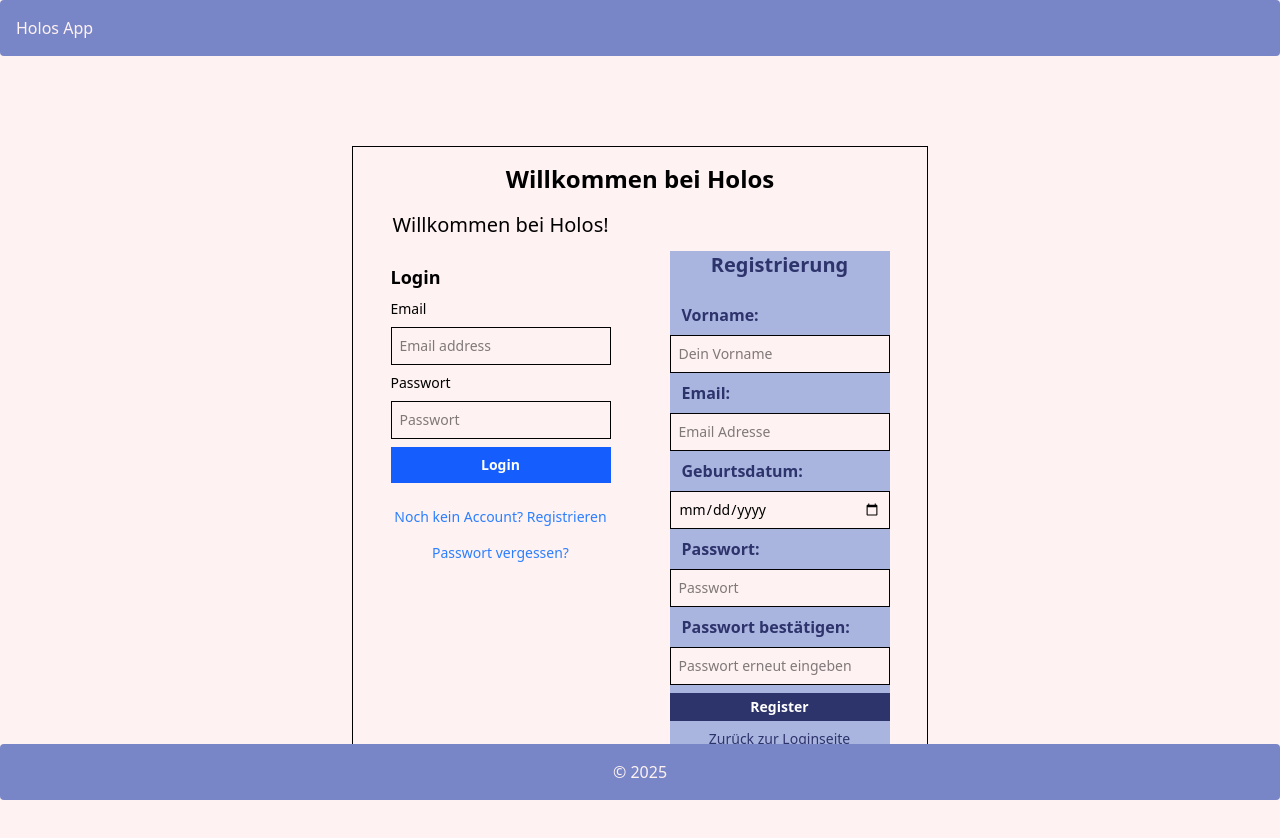
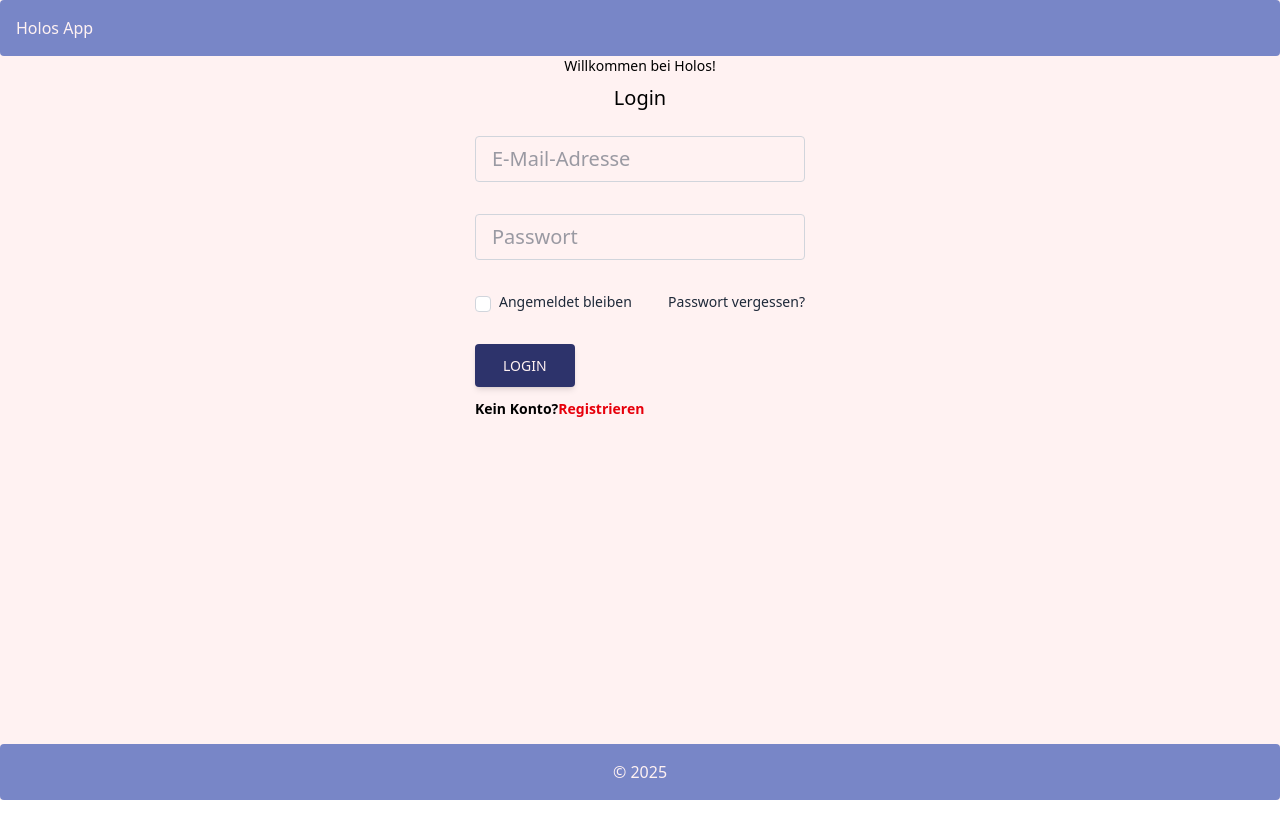
Before and after one commit to team-holos/holos-app, a React (Vite) app in the folder frontend/: page / in a window 1280 px wide. Shown: the top 838 px of the page. After the commit the page ends 800 px from the top, so only its background shows below. Built offline with nearby package versions, Linux system fonts and the light colour scheme.

Commit message:
solved merge conflicts

```diff
--- a/frontend/src/App.jsx
+++ b/frontend/src/App.jsx
@@ -8,15 +8,15 @@ import NutritionPage from "./pages/NutritionPage";
 import RelaxationPage from "./pages/RelaxationPage";
 import SettingsPage from "./pages/SettingsPage";
 import RegisterPage from "./pages/RegisterPage";
-import HomePage from "./pages/HomePage";
 import PWResetPage from "./pages/PWResetPage";
+import LoginPage from './pages/LoginPage';
 
 function App() {
   return (
     <BrowserRouter>
       <Layout>
         <Routes>
-          <Route path="/" element={<HomePage />} />
+          <Route path="/" element={<LoginPage />} />
           <Route path="/dashboard" element={<DashboardPage />} />
           <Route path="/fitness" element={<FitnessPage />} />
           <Route path="/mentalhealth" element={<MentalHealthPage />} />
--- /dev/null
+++ b/frontend/src/components/userContext.jsx
@@ -0,0 +1,54 @@
+import React, { createContext, useState } from 'react';
+
+export const UserContext = createContext();
+
+export const UserProvider = ({ children }) => {
+  const [user, setUser] = useState(null);
+
+  async function handleSubmit(event) {
+    event.preventDefault();
+
+    const emailValid = validateEmail(email);
+    const passwordValid = validatePassword(password);
+
+    if (!emailValid || !passwordValid) {
+      return;
+    }
+
+    try {
+      const response = await fetch(`${API_URL}/auth/login`, {
+        method: "POST",
+        headers: {
+          "Content-Type": "application/json",
+        },
+        body: JSON.stringify({ email, password }),
+      });
+
+      if (!response.ok) {
+        const error = await response.json();
+        console.error("Login error:", error);
+        if (error.message === "Email not registered") {
+          setEmailError("Email ist nicht registriert");
+        } else {
+          setErrorMessage(error.message);
+        }
+        return;
+      }
+
+      const data = await response.json();
+      console.log("Login successful:", data);
+      setSuccessMessage("Login erfolgreich");
+      setToken(data.token);
+      navigate("/dashboard");
+    } catch (error) {
+      console.error("Network error:", error);
+      setErrorMessage("Es gab ein Problem mit der Verbindung.");
+    }
+  }
+
+  return (
+    <UserContext.Provider value={{ user, setUser }}>
+      {children}
+    </UserContext.Provider>
+  );
+};
--- a/frontend/src/pages/DashboardPage.jsx
+++ b/frontend/src/pages/DashboardPage.jsx
@@ -1,5 +1,6 @@
-import React, { useState, useEffect } from 'react';
-import { useNavigate } from "react-router-dom";
+import React, { useState, useEffect, useContext } from 'react';
+import { useNavigate, } from "react-router-dom";
+import { UserContext } from "../components/UserContext";
 import WaterTracker from "../components/WaterTracker";
 import SleepTracker from '../components/SleepTracker';
 import StepsTracker from "../components/StepsTracker";
--- a/frontend/src/pages/HomePage.jsx
+++ /dev/null
@@ -1,25 +0,0 @@
-import LoginPage from "./LoginPage";
-import RegisterPage from "./RegisterPage";
-import Users from "../components/Users";
-import useAuthStore from "../components/store/authstore";
-
-function HomePage() {
-  const { isLoggedIn } = useAuthStore();
-  return (
-    <div className="flex items-center justify-center h-screen">
-      <div className="border p-4 w-xl">
-        <div className="text-center">
-          <h1 className="text-2xl font-bold mb-4">
-            Willkommen bei Holos
-          </h1>
-        </div>
-        <div className="flex gap-4 justify-between">
-          {isLoggedIn() ? <Users /> : <LoginPage />}
-          <RegisterPage />
-        </div>
-      </div>
-    </div>
-  );
-}
-
-export default HomePage;
--- a/frontend/src/pages/LoginPage.jsx
+++ b/frontend/src/pages/LoginPage.jsx
@@ -1,23 +1,30 @@
-import { useState } from "react";
+import { useState, useContext, useEffect } from "react";
+import { Link, Navigate, useNavigate } from "react-router-dom";
 import useAuthStore from "../components/store/authstore";
-import { Link } from "react-router-dom";
 
 const API_URL = import.meta.env.VITE_API_URL.endsWith("/")
   ? import.meta.env.VITE_API_URL.slice(0, -1)
   : import.meta.env.VITE_API_URL;
 
 function LoginPage() {
+  const navigate = useNavigate();
   const [successMessage, setSuccessMessage] = useState(null);
   const [errorMessage, setErrorMessage] = useState(null);
   const { setToken, isLoggedIn, clearToken } = useAuthStore();
+  const [emailError, setEmailError] = useState(null);
+  const [passwordError, setPasswordError] = useState(null);
+  const [email, setEmail] = useState("");
+  const [password, setPassword] = useState("");
 
   async function handleSubmit(event) {
     event.preventDefault();
-    setErrorMessage(null);
 
-    const formData = new FormData(event.target);
-    const email = formData.get("email");
-    const password = formData.get("password");
+    const emailValid = validateEmail(email);
+    const passwordValid = validatePassword(password);
+
+    if (!emailValid || !passwordValid) {
+      return;
+    }
 
     try {
       const response = await fetch(`${API_URL}/auth/login`, {
@@ -30,16 +37,43 @@ function LoginPage() {
 
       if (!response.ok) {
         const error = await response.json();
+        if (error.message === "Email not registered") {
+          setEmailError("Email ist nicht registriert");
+        } else {
           setErrorMessage(error.message);
+        }
         return;
       }
 
       const data = await response.json();
       setSuccessMessage("Login erfolgreich");
       setToken(data.token);
+      navigate("/dashboard");
     } catch (error) {
       setErrorMessage("Es gab ein Problem mit der Verbindung.");
     }
+  }
+
+  function validateEmail(email) {
+    if (!email) {
+      setEmailError("Email fehlt");
+      return false;
+    }
+    setEmailError(null);
+    return true;
+  }
+
+  function validatePassword(password) {
+    if (!password) {
+      setPasswordError("Password fehlt");
+      return false;
+    }
+    setPasswordError(null);
+    return true;
+  }
+
+  if (isLoggedIn()) {
+    return <Navigate to="/dashboard" />;
   }
 
   function handleLogout() {
@@ -69,40 +103,67 @@ function LoginPage() {
           </button>
         </div>
       ) : (
-        <form onSubmit={handleSubmit} className="flex flex-col gap-2">
-          <h1 className="text-xl mb-4 text-center">Willkommen bei Holos!</h1>
-          <h2 className="text-lg font-bold">Login</h2>
-          <label htmlFor="email">Email</label>
+        <form onSubmit={handleSubmit} className="flex flex-col gap-2 max-w-sm mx-auto text-sm">
+          <h1 className="max-w-sm and mx-auto">Willkommen bei Holos!</h1>
+          <h2 className="text-xl mb-4 max-w-sm and mx-auto">Login</h2>
+          <div className="mb-6">
             <input
+              onChange={(e) => setEmail(e.target.value)}
               type="text"
-            id="email"
-            name="email"
-            className="border p-2"
-            placeholder="Email address"
+              className="form-control block w-full px-4 py-2 text-xl font-normal text-gray-700 bg-[#FFF2F2] bg-clip-padding border border-solid border-gray-300 rounded transition ease-in-out m-0 focus:text-gray-700 focus:bg-white focus:border-blue-600 focus:outline-none"
+              id="exampleFormControlInput2"
+              placeholder="E-Mail-Adresse"
             />
-          <label htmlFor="password">Passwort</label>
+          </div>
+          {emailError && <p className="text-red-900">{emailError}</p>}
+          <div className="mb-6">
             <input
+              onChange={(e) => setPassword(e.target.value)}
               type="password"
-            id="password"
-            name="password"
-            className="border p-2"
+              className="form-control block w-full px-4 py-2 text-xl font-normal text-gray-700 bg-[#FFF2F2] bg-clip-padding border border-solid border-gray-300 rounded transition ease-in-out m-0 focus:text-gray-700 focus:bg-white focus:border-blue-600 focus:outline-none"
+              id="exampleFormControlInput2"
               placeholder="Passwort"
             />
+          </div>
+          {passwordError && <p className="text-red-500">{passwordError}</p>}
+          <div className="flex justify-between items-center mb-6">
+            <div className="form-group form-check">
+              <input
+                type="checkbox"
+                className="form-check-input appearance-none h-4 w-4 border border-gray-300 rounded-sm bg-white checked:bg-blue-600 checked:border-blue-600 focus:outline-none transition duration-200 mt-1 align-top bg-no-repeat bg-center bg-contain float-left mr-2 cursor-pointer"
+                id="exampleCheck2"
+              />
+              <label
+                className="form-check-label inline-block text-gray-800"
+                htmlFor="exampleCheck2"
+              >
+                Angemeldet bleiben
+              </label>
+            </div>
+            <a
+              href="/reset"
+              onClick={() => navigate("/reset")}
+              className="text-gray-800"
+            >
+              Passwort vergessen?
+            </a>
+          </div>
+          <div className="text-center lg:text-left">
             <button
               type="submit"
-            className="bg-blue-600 px-4 py-2 text-white font-semibold"
+              className="inline-block px-7 py-3 bg-[#2D336B] text-[#FFF2F2] font-medium text-sm leading-snug uppercase rounded shadow-md hover:bg-[#7886C7] hover:shadow-lg focus:bg-blue-700 focus:shadow-lg focus:outline-none focus:ring-0 active:bg-blue-800 active:shadow-lg transition duration-150 ease-in-out"
             >
               Login
             </button>
-          <div className="text-center mt-4">
-            <Link to="/register" className="text-blue-500">
-              Noch kein Account? Registrieren
+            <p className="text-sm font-semibold mt-2 pt-1 mb-0">
+              Kein Konto?
+              <Link
+                to="/register"
+                className="text-red-600 hover:text-red-700 focus:text-red-700 transition duration-200 ease-in-out"
+              >
+                Registrieren
               </Link>
-          </div>
-          <div className="text-center mt-2">
-            <Link to="/reset" className="text-blue-500">
-              Passwort vergessen?
-            </Link>
+            </p>
           </div>
         </form>
       )}
--- a/frontend/src/pages/RegisterPage.jsx
+++ b/frontend/src/pages/RegisterPage.jsx
@@ -1,23 +1,29 @@
 import { useState } from "react";
+import { Link, useNavigate } from "react-router-dom";
+
 const API_URL = import.meta.env.VITE_API_URL.endsWith("/")
   ? import.meta.env.VITE_API_URL.slice(0, -1)
   : import.meta.env.VITE_API_URL;
-import { Link } from "react-router-dom";
 
 function RegisterPage() {
+  const navigate = useNavigate();
   const [username, setUsername] = useState("");
   const [email, setEmail] = useState("");
   const [password, setPassword] = useState("");
   const [passwordRetype, setPasswordRetype] = useState("");
   const [birthday, setBirthday] = useState("");
   const [weight, setWeight] = useState("");
+  const [height, setHeight] = useState("");
   const [selectedGender, setSelectedGender] = useState("");
 
   const [usernameError, setUsernameError] = useState(null);
   const [emailError, setEmailError] = useState(null);
   const [passwordError, setPasswordError] = useState(null);
+  const [passwordRetypeError, setPasswordRetypeError] = useState(null);
   const [birthdayError, setBirthdayError] = useState(null);
   const [weightError, setWeightError] = useState(null);
+  const [heightError, setHeightError] = useState(null);
+  const [genderError, setGenderError] = useState(null);
   const [successMessage, setSuccessMessage] = useState(null);
   const [errorMessage, setErrorMessage] = useState(null);
 
@@ -70,6 +76,41 @@ function RegisterPage() {
     return true;
   }
 
+  function validateWeight(weight) {
+    if (!weight) {
+      setWeightError("Gewicht fehlt");
+      return false;
+    }
+    if (isNaN(weight)) {
+      setWeightError("Gewicht muss eine Zahl sein");
+      return false;
+    }
+    setWeightError(null);
+    return true;
+  }
+
+  function validateHeight(height) {
+    if (!height) {
+      setHeightError("Größe fehlt");
+      return false;
+    }
+    if (isNaN(height)) {
+      setHeightError("Größe muss eine Zahl sein");
+      return false;
+    }
+    setHeightError(null);
+    return true;
+  }
+
+  function validateGender(gender) {
+    if (!selectedGender) {
+      setGenderError("Geschlecht fehlt");
+      return false;
+    }
+    setGenderError(null);
+    return true;
+  }
+
   function validatePassword(password) {
     if (!password) {
       setPasswordError("Passwort fehlt");
@@ -87,6 +128,15 @@ function RegisterPage() {
     return true;
   }
 
+  function validatePasswordRetype(password, passwordRetype) {
+    if (password !== passwordRetype) {
+      setPasswordRetypeError("Passwörter stimmen nicht überein");
+      return false;
+    }
+    setPasswordRetypeError(null);
+    return true;
+  }
+
   async function handleSubmit(event) {
     event.preventDefault();
     console.log("API URL:", API_URL);
@@ -95,8 +145,21 @@ function RegisterPage() {
     const usernameValid = validateUsername(username);
     const passwordValid = validatePassword(password);
     const birthdayValid = validateBirthday(birthday);
+    const weightValid = validateWeight(weight);
+    const heightValid = validateHeight(height);
+    const genderValid = validateGender(selectedGender);
+    const passwordRetypeValid = validatePasswordRetype(password, passwordRetype);
 
-    if (!emailValid || !usernameValid || !passwordValid || !birthdayValid) {
+    if (
+      emailValid === false ||
+      usernameValid === false ||
+      passwordValid === false ||
+      birthdayValid === false ||
+      weightValid === false ||
+      heightValid === false ||
+      genderValid === false ||
+      passwordRetypeValid === false
+    ) {
       return;
     }
 
@@ -106,6 +169,7 @@ function RegisterPage() {
       password,
       birthday,
       weight,
+      height,
       gender: selectedGender,
     };
 
@@ -127,7 +191,7 @@ function RegisterPage() {
     }
 
     const data = await response.json();
-    console.log("Registration Successful:", data);
+    console.log("Registrierung erfolgreich:", data);
     setSuccessMessage(data.message);
     setErrorMessage(null);
 
@@ -137,6 +201,7 @@ function RegisterPage() {
     setPasswordRetype("");
     setBirthday("");
     setWeight("");
+    setHeight("");
     setSelectedGender("");
   }
 
@@ -191,6 +256,73 @@ function RegisterPage() {
       />
       {birthdayError && <p className="text-red-500">{birthdayError}</p>}
 
+      <label htmlFor="weight" className="text-[#2D336B] text-base pl-3 font-semibold">
+        Gewicht:
+      </label>
+      <input
+        type="text"
+        id="weight"
+        name="weight"
+        value={weight}
+        onChange={(e) => setWeight(e.target.value)}
+        className="border p-2 bg-[#FFF2F2]"
+        placeholder="Gib dein Gewicht in Kilogramm an"
+      />
+      {weightError && <p className="text-red-500">{weightError}</p>}
+
+      <label htmlFor="height" className="text-[#2D336B] text-base pl-3 font-semibold">
+        Größe:
+      </label>
+      <input
+        type="text"
+        id="height"
+        name="height"
+        value={height}
+        onChange={(e) => setHeight(e.target.value)}
+        className="border p-2 bg-[#FFF2F2]"
+        placeholder="Gib deine Körpergröße in cm an"
+      />
+      {heightError && <p className="text-red-500">{heightError}</p>}
+
+      <div className="flex gap-4">
+        <span className="font-medium text-[#2D336B]">
+          Geschlecht:
+        </span>
+        <div className="radio">
+          <label className="flex items-center gap-2">
+            <input
+              type="radio"
+              value="female"
+              checked={selectedGender === "female"}
+              onChange={(e) => setSelectedGender(e.target.value)}
+            />
+            Weiblich
+          </label>
+        </div>
+        <div className="radio">
+          <label className="flex items-center gap-2">
+            <input
+              type="radio"
+              value="male"
+              checked={selectedGender === "male"}
+              onChange={(e) => setSelectedGender(e.target.value)}
+            />
+            Männlich
+          </label>
+        </div>
+        <div className="radio">
+          <label className="flex items-center gap-2">
+            <input
+              type="radio"
+              value="diverse"
+              checked={selectedGender === "diverse"}
+              onChange={(e) => setSelectedGender(e.target.value)}
+            />
+            Divers
+          </label>
+        </div>
+      </div>
+
       <label htmlFor="register-password" className="text-[#2D336B] text-base pl-3 font-semibold">
         Passwort:
       </label>
@@ -219,6 +351,7 @@ function RegisterPage() {
         className="border p-2 bg-[#FFF2F2]"
         placeholder="Passwort erneut eingeben"
       />
+      {passwordRetypeError && <p className="text-red-500">{passwordRetypeError}</p>}
 
       <button type="submit" className="bg-[#2D336B] px-2 py-1 text-white font-semibold cursor-pointer hover:bg-[#7886C7]">
         Register
```
Also changed, not shown: 1 other file (tests, documents, lock files or other folders). Lines whose indentation alone changed are shown as unchanged.
